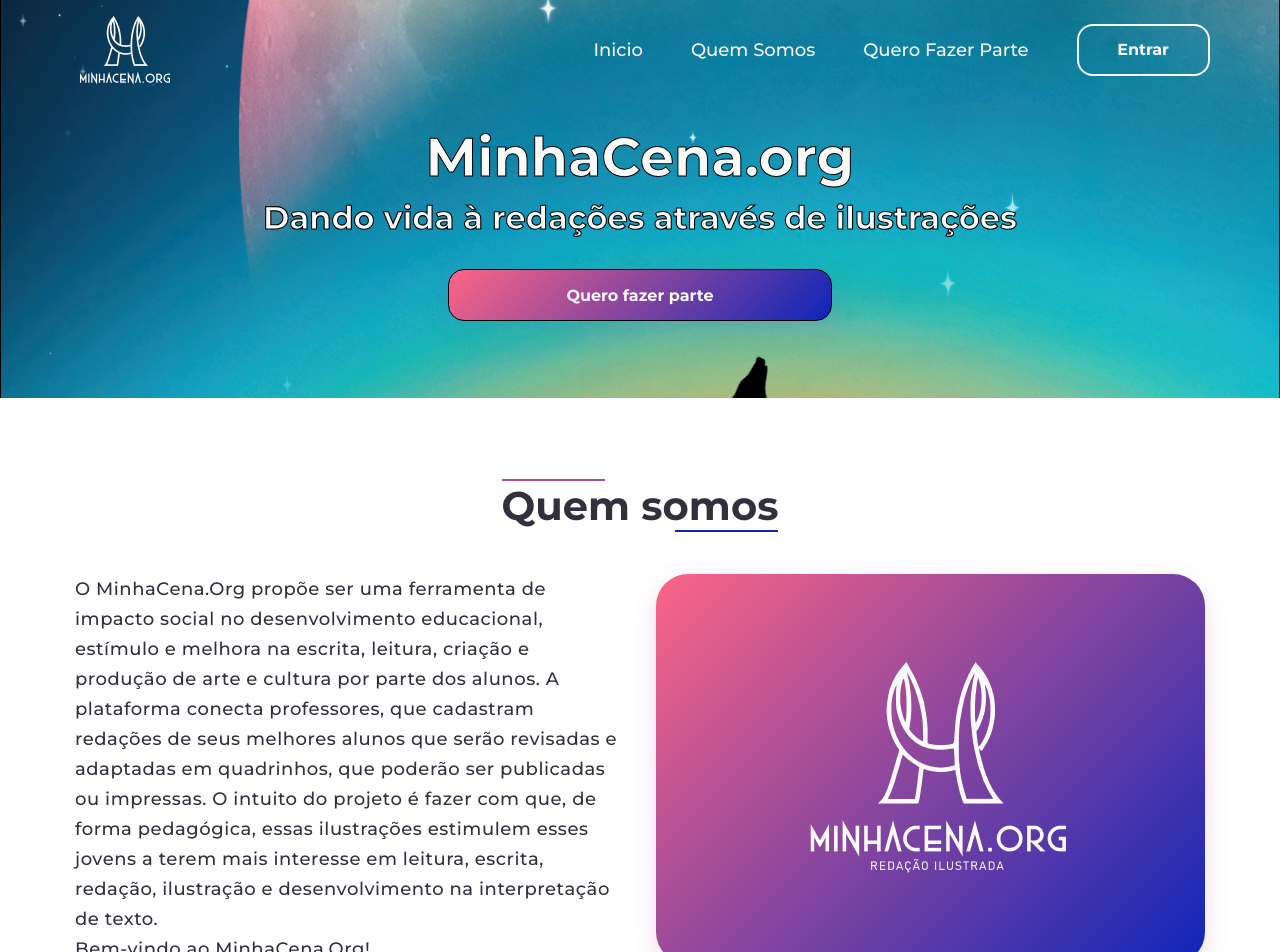
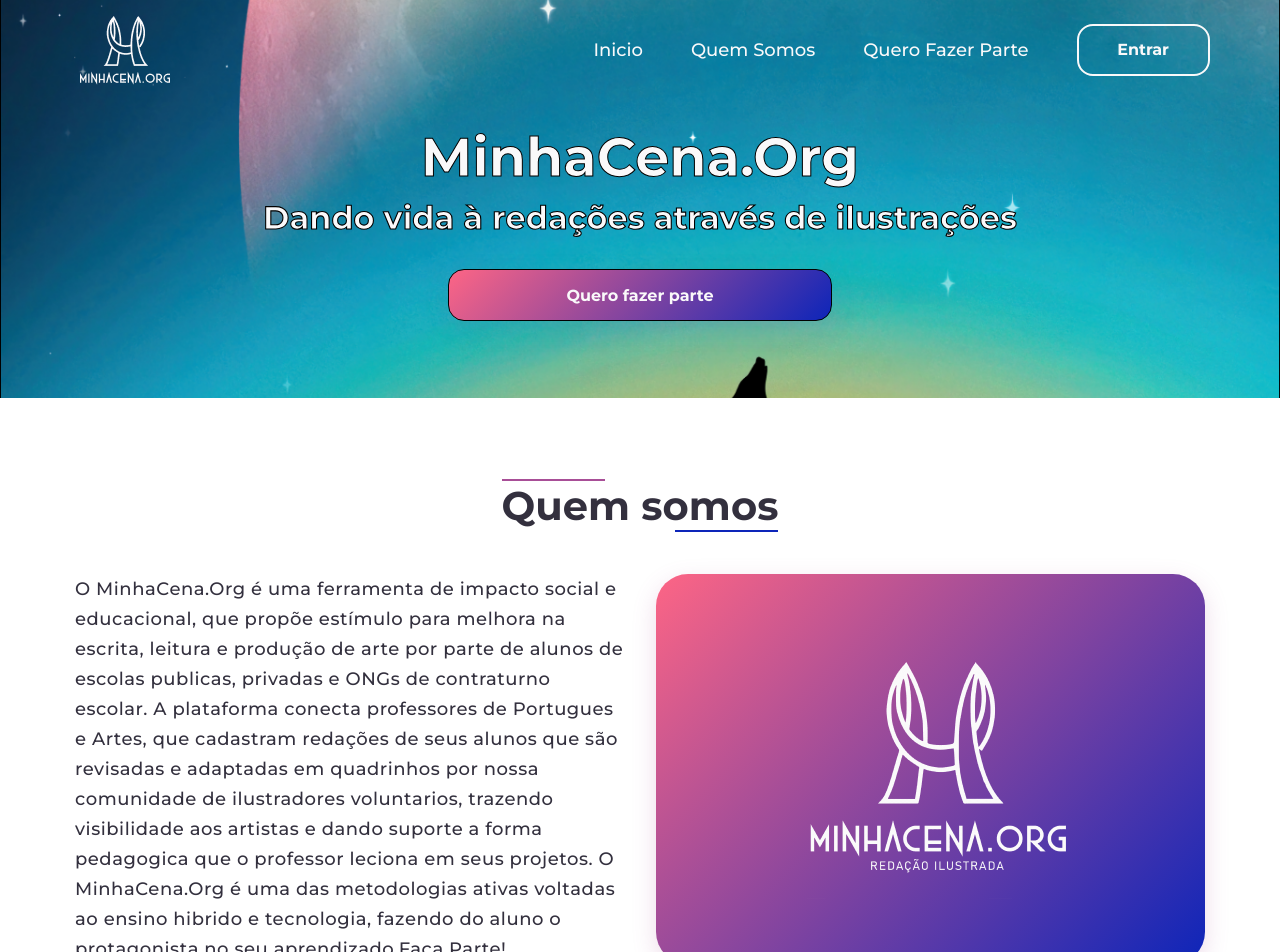
Before and after one commit to Adrian-Oliveira/MinhaCena-Front, a React app: page / in a window 1280 px wide. Shown: the top 952 px of the page. Built offline with nearby package versions, Linux system fonts and the light colour scheme.

Commit message:
novo texto home

```diff
--- a/src/pages/Home/index.js
+++ b/src/pages/Home/index.js
@@ -37,7 +37,7 @@ const Home = () => {
             <div className='bannerContent'>
 
                 <h1 className='title'>
-                    MinhaCena.org
+                    MinhaCena.Org
                 </h1>
 
                 <div className='subtitle'>
@@ -61,14 +61,15 @@ const Home = () => {
 
 
             <p >
-                O MinhaCena.Org propõe ser uma ferramenta de impacto social no desenvolvimento educacional,
-               estímulo e melhora na escrita, leitura, criação e produção de arte e cultura por parte dos alunos.
-               A plataforma conecta professores, que cadastram redações de seus melhores alunos que serão revisadas
-               e adaptadas em quadrinhos, que poderão ser publicadas ou impressas. O intuito do projeto
-               é fazer com que, de forma pedagógica, essas ilustrações estimulem esses jovens a terem mais
-               interesse em leitura, escrita, redação, ilustração e desenvolvimento na interpretação de texto.
-               <br/>
-               Bem-vindo ao MinhaCena.Org!
+            O MinhaCena.Org é uma ferramenta de impacto social e educacional,
+            que propõe estímulo para melhora na escrita,
+            leitura e produção de arte por parte de alunos de escolas publicas,
+            privadas e ONGs de contraturno escolar. A plataforma conecta professores de Portugues
+            e Artes, que cadastram redações de seus alunos que são revisadas e adaptadas em quadrinhos
+            por nossa comunidade de ilustradores voluntarios, trazendo visibilidade aos artistas e
+            dando suporte a forma pedagogica que o professor leciona em seus projetos. O MinhaCena.Org
+            é uma das metodologias ativas voltadas ao ensino hibrido e tecnologia,
+               fazendo do aluno o protagonista no seu aprendizado.Faça Parte!
             </p>
 
             <div className='logo'>
```
